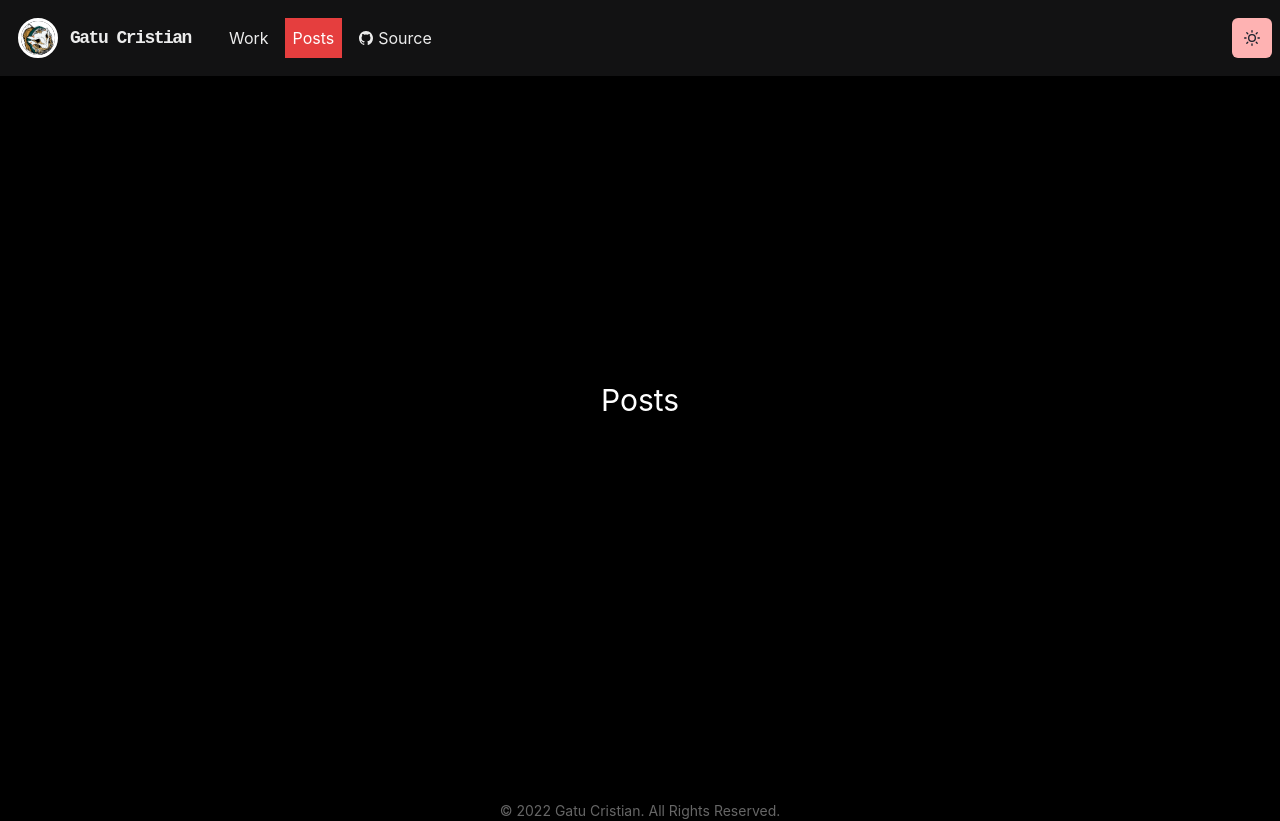
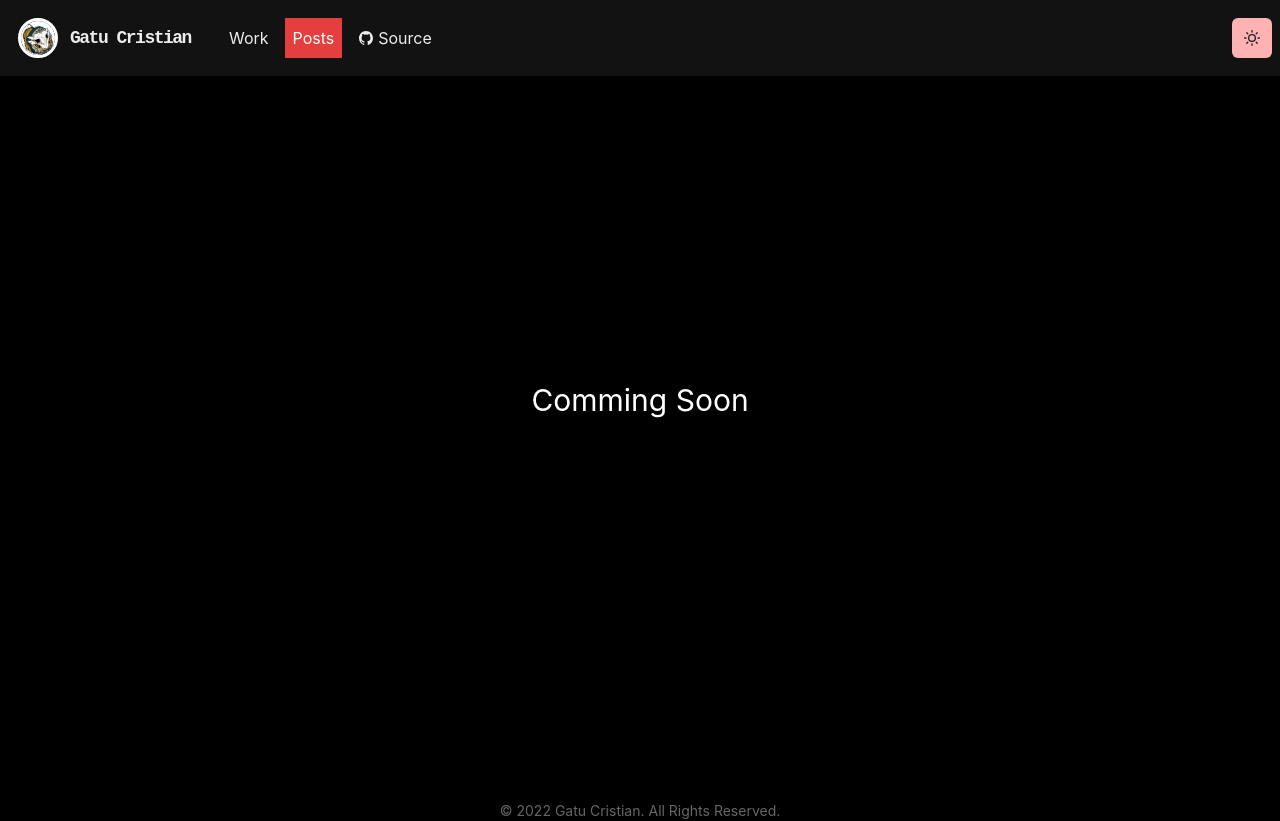
Before and after one commit to SirCQQ/homepage, a Next.js app: page /posts in a window 1280 px wide. Built offline with nearby package versions, Linux system fonts and the light colour scheme.

Commit message:
Small changes

```diff
--- a/components/core/experience.tsx
+++ b/components/core/experience.tsx
@@ -1,5 +1,5 @@
-import React, { useId } from 'react';
-import { Box, Flex, Grid, Text, useColorModeValue } from '@chakra-ui/react';
+import React from 'react';
+import { Box, Flex, Text, useColorModeValue } from '@chakra-ui/react';
 import { months } from 'common';
 import { Spacer as Br } from '@chakra-ui/react';
 
--- a/components/posts.tsx
+++ b/components/posts.tsx
@@ -5,7 +5,7 @@ const Posts: React.FunctionComponent<React.PropsWithChildren<any>> = ({
   children,
   ...props
 }) => {
-  return <Page {...props}>Latest Posts:</Page>;
+  return <Page {...props}>Comming Soon </Page>;
 };
 
 export default Posts;
--- a/lib/theme.ts
+++ b/lib/theme.ts
@@ -1,8 +1,6 @@
+/* eslint-disable unused-imports/no-unused-vars */
 import {
   extendTheme,
-  useColorModeValue,
-  ThemeExtension,
-  ThemeOverride,
   ComponentStyleConfig,
   theme as baseTheme
 } from '@chakra-ui/react';
--- a/package.json
+++ b/package.json
@@ -30,12 +30,13 @@
     "@types/react-dom": "18.0.10",
     "eslint": "8.32.0",
     "eslint-config-next": "^13.1.5",
+    "eslint-plugin-unused-imports": "^2.0.0",
     "husky": "^8.0.3",
     "typescript": "4.9.4"
   },
   "lint-staged": {
     "**/*.{ts,tsx}": [
-      "eslint",
+      "eslint --fix",
       "prettier --write"
     ]
   }
--- a/pages/posts/index.tsx
+++ b/pages/posts/index.tsx
@@ -1,11 +1,6 @@
-import { Text } from '@chakra-ui/react';
 import React from 'react';
-import Page from 'components/core/page';
+import Posts from 'components/posts';
 
 export default function index() {
-  return (
-    <Page>
-      <Text>Posts</Text>
-    </Page>
-  );
+  return <Posts />;
 }
```
Also changed, not shown: .eslintrc.json, 1 other file (tests, documents, lock files or other folders).
